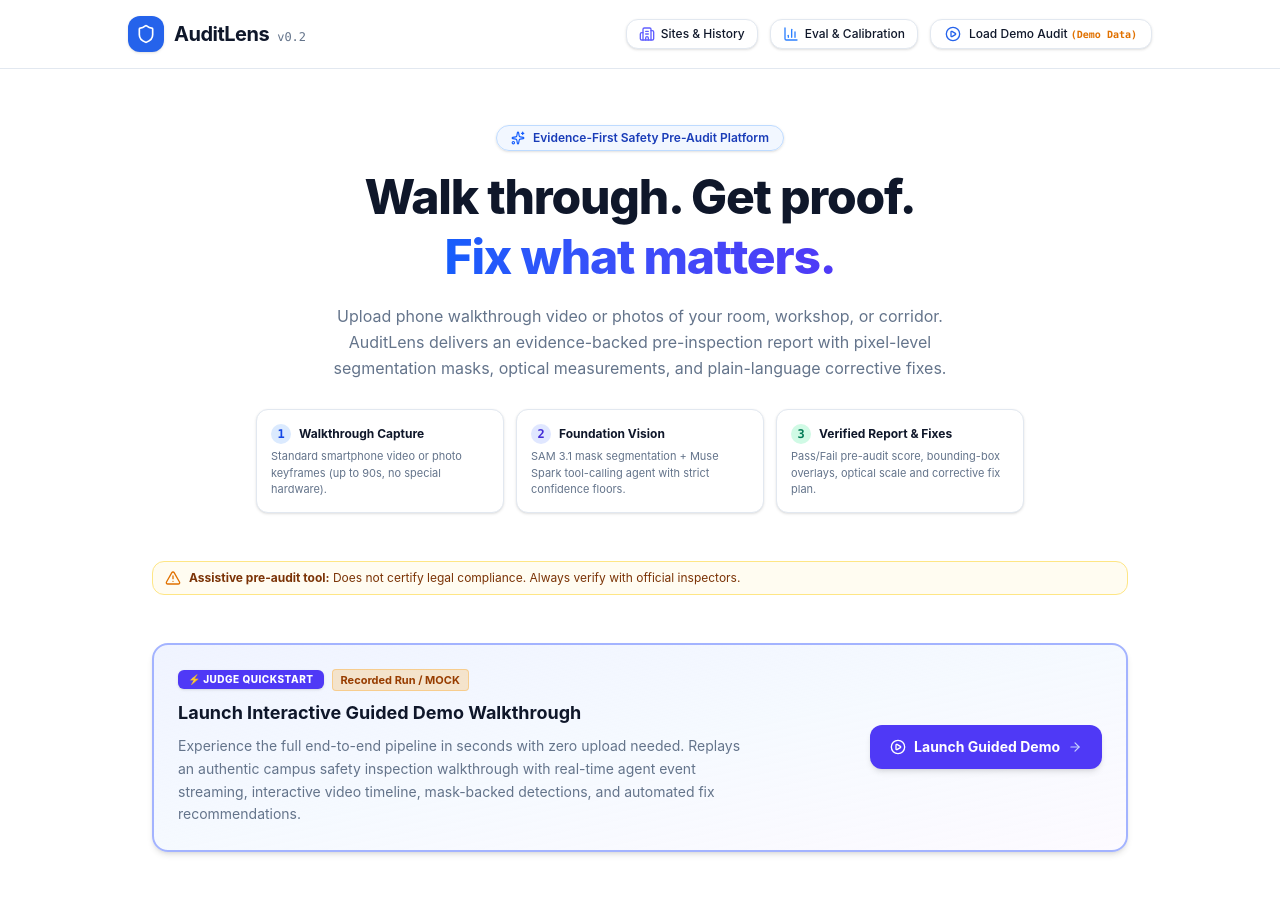
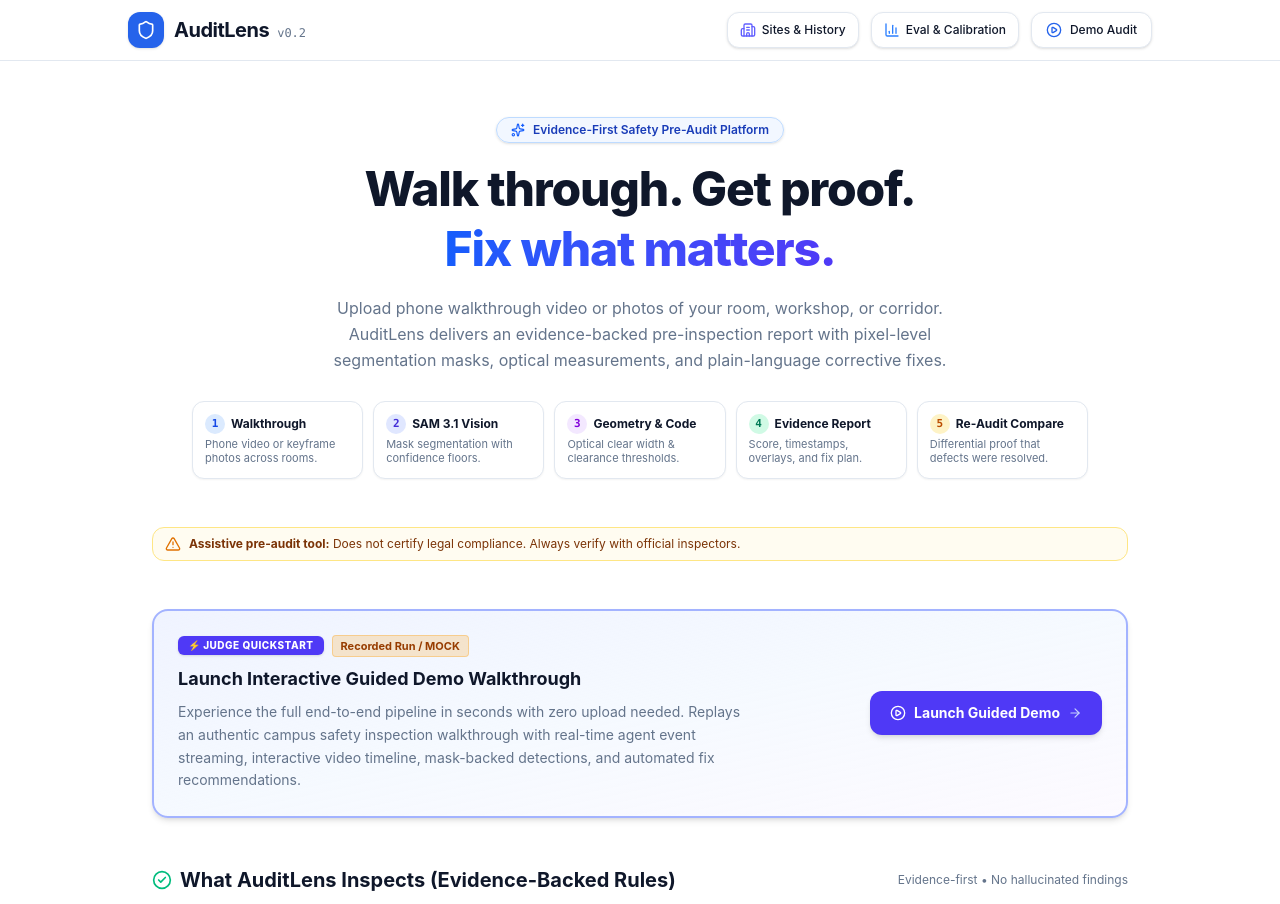
Before and after one commit to princetiwari1910/AuditLens, a React (Vite) app in the folder frontend/: page / in a window 1280 px wide. Shown: the top 904 px of the page. Built offline with nearby package versions, Linux system fonts and the light colour scheme; no server answers.

Commit message:
feat(frontend): finalize judge demo experience, supported capabilities grid, and 6-viewport matrix verification

```diff
--- a/frontend/src/pages/Home.tsx
+++ b/frontend/src/pages/Home.tsx
@@ -14,6 +14,10 @@ import {
   Building2,
   AlertCircle,
   RefreshCw,
+  CheckCircle2,
+  Ruler,
+  Flame,
+  Mic,
 } from 'lucide-react';
 import {
   getAudits,
@@ -126,8 +130,8 @@ export default function Home() {
       )}
 
       {/* Top Navigation */}
-      <header className="border-b border-[var(--color-border)] bg-[var(--color-surface)]/80 backdrop-blur px-6 py-4 sticky top-0 z-20">
-        <div className="mx-auto flex max-w-5xl items-center justify-between">
+      <header className="border-b border-[var(--color-border)] bg-[var(--color-surface)]/80 backdrop-blur px-4 sm:px-6 py-3 sticky top-0 z-20">
+        <div className="mx-auto flex max-w-5xl flex-wrap items-center justify-between gap-3">
           <div className="flex items-center gap-2.5">
             <div className="flex h-9 w-9 items-center justify-center rounded-lg bg-[var(--color-accent)] text-white shadow-sm">
               <Shield className="h-5 w-5" />
@@ -142,10 +146,10 @@ export default function Home() {
             </div>
           </div>
 
-          <div className="flex items-center gap-3">
+          <div className="flex items-center gap-2 sm:gap-3 flex-wrap">
             <Link
               to="/sites"
-              className="inline-flex items-center gap-1.5 rounded-lg border border-[var(--color-border)] bg-[var(--color-surface)] px-3 py-1.5 text-xs font-medium text-[var(--color-text)] shadow-sm hover:bg-[var(--color-bg-secondary)]"
+              className="inline-flex items-center gap-1.5 rounded-lg border border-[var(--color-border)] bg-[var(--color-surface)] px-3 py-1.5 text-xs font-medium text-[var(--color-text)] shadow-sm hover:bg-[var(--color-bg-secondary)] min-h-[36px]"
             >
               <Building2 className="h-4 w-4 text-indigo-500" />
               <span className="hidden sm:inline">Sites & History</span>
@@ -153,14 +157,14 @@ export default function Home() {
 
             <Link
               to="/eval"
-              className="inline-flex items-center gap-1.5 rounded-lg border border-[var(--color-border)] bg-[var(--color-surface)] px-3 py-1.5 text-xs font-medium text-[var(--color-text)] shadow-sm hover:bg-[var(--color-bg-secondary)]"
+              className="inline-flex items-center gap-1.5 rounded-lg border border-[var(--color-border)] bg-[var(--color-surface)] px-3 py-1.5 text-xs font-medium text-[var(--color-text)] shadow-sm hover:bg-[var(--color-bg-secondary)] min-h-[36px]"
             >
               <BarChart3 className="h-4 w-4 text-blue-500" />
               <span className="hidden sm:inline">Eval & Calibration</span>
             </Link>
 
             {health && (
-              <span className="inline-flex items-center gap-1.5 rounded-full bg-blue-50 px-3 py-1 text-xs font-medium text-blue-700 ring-1 ring-blue-700/10 dark:bg-blue-950/60 dark:text-blue-300">
+              <span className="inline-flex items-center gap-1.5 rounded-full bg-blue-50 px-2.5 sm:px-3 py-1 text-xs font-medium text-blue-700 ring-1 ring-blue-700/10 dark:bg-blue-950/60 dark:text-blue-300">
                 <span className="h-1.5 w-1.5 rounded-full bg-blue-500 animate-pulse" />
                 {health.provider_mode} mode
               </span>
@@ -169,14 +173,14 @@ export default function Home() {
             <button
               onClick={() => handleLoadDemo(false)}
               disabled={isStartingDemo}
-              className="inline-flex items-center gap-2 rounded-lg border border-[var(--color-border)] bg-[var(--color-surface)] px-3.5 py-1.5 text-xs font-medium text-[var(--color-text)] shadow-sm hover:bg-[var(--color-bg-secondary)] focus:outline-none focus:ring-2 focus:ring-[var(--color-accent)]"
+              className="inline-flex items-center gap-1.5 sm:gap-2 rounded-lg border border-[var(--color-border)] bg-[var(--color-surface)] px-3 sm:px-3.5 py-1.5 text-xs font-medium text-[var(--color-text)] shadow-sm hover:bg-[var(--color-bg-secondary)] min-h-[36px] cursor-pointer"
             >
               {isStartingDemo ? (
                 <Loader2 className="h-4 w-4 animate-spin text-[var(--color-accent)]" />
               ) : (
                 <PlayCircle className="h-4 w-4 text-[var(--color-accent)]" />
               )}
-              <span>Load Demo Audit <strong className="text-[10px] text-amber-600 dark:text-amber-400 font-mono">(Demo Data)</strong></span>
+              <span>Demo Audit</span>
             </button>
           </div>
         </div>
@@ -201,33 +205,51 @@ export default function Home() {
             AuditLens delivers an evidence-backed pre-inspection report with pixel-level segmentation masks, optical measurements, and plain-language corrective fixes.
           </p>
 
-          {/* 3-Step Process Strip for Judges */}
-          <div className="grid grid-cols-1 sm:grid-cols-3 gap-3 pt-3 max-w-3xl mx-auto text-left">
-            <div className="rounded-xl border border-[var(--color-border)] bg-[var(--color-surface)] p-3.5 shadow-sm">
-              <div className="flex items-center gap-2 mb-1">
-                <span className="flex h-5 w-5 items-center justify-center rounded-full bg-blue-100 dark:bg-blue-900/60 text-blue-700 dark:text-blue-300 text-xs font-bold font-mono">1</span>
-                <span className="text-xs font-bold text-[var(--color-text)]">Walkthrough Capture</span>
+          {/* 5-Step Process Strip for Judges */}
+          <div className="grid grid-cols-2 sm:grid-cols-5 gap-2.5 pt-3 max-w-4xl mx-auto text-left">
+            <div className="rounded-xl border border-[var(--color-border)] bg-[var(--color-surface)] p-3 shadow-xs">
+              <div className="flex items-center gap-1.5 mb-1">
+                <span className="flex h-5 w-5 items-center justify-center rounded-full bg-blue-100 dark:bg-blue-900/60 text-blue-700 dark:text-blue-300 text-[11px] font-bold font-mono">1</span>
+                <span className="text-xs font-bold text-[var(--color-text)] truncate">Walkthrough</span>
               </div>
-              <p className="text-[11px] text-[var(--color-text-secondary)] leading-normal">
-                Standard smartphone video or photo keyframes (up to 90s, no special hardware).
+              <p className="text-[11px] text-[var(--color-text-secondary)] leading-tight">
+                Phone video or keyframe photos across rooms.
               </p>
             </div>
-            <div className="rounded-xl border border-[var(--color-border)] bg-[var(--color-surface)] p-3.5 shadow-sm">
-              <div className="flex items-center gap-2 mb-1">
-                <span className="flex h-5 w-5 items-center justify-center rounded-full bg-indigo-100 dark:bg-indigo-900/60 text-indigo-700 dark:text-indigo-300 text-xs font-bold font-mono">2</span>
-                <span className="text-xs font-bold text-[var(--color-text)]">Foundation Vision</span>
+            <div className="rounded-xl border border-[var(--color-border)] bg-[var(--color-surface)] p-3 shadow-xs">
+              <div className="flex items-center gap-1.5 mb-1">
+                <span className="flex h-5 w-5 items-center justify-center rounded-full bg-indigo-100 dark:bg-indigo-900/60 text-indigo-700 dark:text-indigo-300 text-[11px] font-bold font-mono">2</span>
+                <span className="text-xs font-bold text-[var(--color-text)] truncate">SAM 3.1 Vision</span>
               </div>
-              <p className="text-[11px] text-[var(--color-text-secondary)] leading-normal">
-                SAM 3.1 mask segmentation + Muse Spark tool-calling agent with strict confidence floors.
+              <p className="text-[11px] text-[var(--color-text-secondary)] leading-tight">
+                Mask segmentation with confidence floors.
               </p>
             </div>
-            <div className="rounded-xl border border-[var(--color-border)] bg-[var(--color-surface)] p-3.5 shadow-sm">
-              <div className="flex items-center gap-2 mb-1">
-                <span className="flex h-5 w-5 items-center justify-center rounded-full bg-emerald-100 dark:bg-emerald-900/60 text-emerald-700 dark:text-emerald-300 text-xs font-bold font-mono">3</span>
-                <span className="text-xs font-bold text-[var(--color-text)]">Verified Report & Fixes</span>
+            <div className="rounded-xl border border-[var(--color-border)] bg-[var(--color-surface)] p-3 shadow-xs">
+              <div className="flex items-center gap-1.5 mb-1">
+                <span className="flex h-5 w-5 items-center justify-center rounded-full bg-purple-100 dark:bg-purple-900/60 text-purple-700 dark:text-purple-300 text-[11px] font-bold font-mono">3</span>
+                <span className="text-xs font-bold text-[var(--color-text)] truncate">Geometry & Code</span>
               </div>
-              <p className="text-[11px] text-[var(--color-text-secondary)] leading-normal">
-                Pass/Fail pre-audit score, bounding-box overlays, optical scale and corrective fix plan.
+              <p className="text-[11px] text-[var(--color-text-secondary)] leading-tight">
+                Optical clear width & clearance thresholds.
+              </p>
+            </div>
+            <div className="rounded-xl border border-[var(--color-border)] bg-[var(--color-surface)] p-3 shadow-xs">
+              <div className="flex items-center gap-1.5 mb-1">
+                <span className="flex h-5 w-5 items-center justify-center rounded-full bg-emerald-100 dark:bg-emerald-900/60 text-emerald-700 dark:text-emerald-300 text-[11px] font-bold font-mono">4</span>
+                <span className="text-xs font-bold text-[var(--color-text)] truncate">Evidence Report</span>
+              </div>
+              <p className="text-[11px] text-[var(--color-text-secondary)] leading-tight">
+                Score, timestamps, overlays, and fix plan.
+              </p>
+            </div>
+            <div className="rounded-xl border border-[var(--color-border)] bg-[var(--color-surface)] p-3 shadow-xs col-span-2 sm:col-span-1">
+              <div className="flex items-center gap-1.5 mb-1">
+                <span className="flex h-5 w-5 items-center justify-center rounded-full bg-amber-100 dark:bg-amber-900/60 text-amber-700 dark:text-amber-300 text-[11px] font-bold font-mono">5</span>
+                <span className="text-xs font-bold text-[var(--color-text)] truncate">Re-Audit Compare</span>
+              </div>
+              <p className="text-[11px] text-[var(--color-text-secondary)] leading-tight">
+                Differential proof that defects were resolved.
               </p>
             </div>
           </div>
@@ -269,6 +291,61 @@ export default function Home() {
                 <span>Launch Guided Demo</span>
                 <ArrowRight className="h-3.5 w-3.5 text-indigo-200" />
               </button>
+            </div>
+          </div>
+        </section>
+
+        {/* Supported Capabilities Card Grid (What the AI checks) */}
+        <section className="space-y-3.5">
+          <div className="flex items-center justify-between">
+            <h2 className="text-lg sm:text-xl font-bold text-[var(--color-text)] flex items-center gap-2">
+              <CheckCircle2 className="h-5 w-5 text-emerald-500" />
+              <span>What AuditLens Inspects (Evidence-Backed Rules)</span>
+            </h2>
+            <span className="text-xs text-[var(--color-text-secondary)] hidden sm:inline">
+              Evidence-first • No hallucinated findings
+            </span>
+          </div>
+
+          <div className="grid grid-cols-1 sm:grid-cols-2 lg:grid-cols-4 gap-3">
+            <div className="rounded-xl border border-[var(--color-border)] bg-[var(--color-surface)] p-4 space-y-1.5 shadow-xs">
+              <div className="flex items-center gap-2 text-indigo-600 dark:text-indigo-400">
+                <Ruler className="h-4 w-4" />
+                <h4 className="text-xs font-bold text-[var(--color-text)]">Clear Egress Width</h4>
+              </div>
+              <p className="text-[11px] text-[var(--color-text-secondary)] leading-relaxed">
+                Measures passage clearance against physical thresholds (≥ 36 in / 0.91 m) using optical depth scaling and corridor boundary planes.
+              </p>
+            </div>
+
+            <div className="rounded-xl border border-[var(--color-border)] bg-[var(--color-surface)] p-4 space-y-1.5 shadow-xs">
+              <div className="flex items-center gap-2 text-rose-600 dark:text-rose-400">
+                <Flame className="h-4 w-4" />
+                <h4 className="text-xs font-bold text-[var(--color-text)]">Fire Extinguisher Access</h4>
+              </div>
+              <p className="text-[11px] text-[var(--color-text-secondary)] leading-relaxed">
+                SAM 3.1 segmenter detects wall-mounted extinguishers, verifies unobstructed access cones, and checks proximity signage.
+              </p>
+            </div>
+
+            <div className="rounded-xl border border-[var(--color-border)] bg-[var(--color-surface)] p-4 space-y-1.5 shadow-xs">
+              <div className="flex items-center gap-2 text-emerald-600 dark:text-emerald-400">
+                <Shield className="h-4 w-4" />
+                <h4 className="text-xs font-bold text-[var(--color-text)]">Exit Signage & Doors</h4>
+              </div>
+              <p className="text-[11px] text-[var(--color-text-secondary)] leading-relaxed">
+                Verifies visible illuminated emergency exit signs along paths and checks that panic hardware and emergency doors are not padlocked.
+              </p>
+            </div>
+
+            <div className="rounded-xl border border-[var(--color-border)] bg-[var(--color-surface)] p-4 space-y-1.5 shadow-xs">
+              <div className="flex items-center gap-2 text-blue-600 dark:text-blue-400">
+                <Mic className="h-4 w-4" />
+                <h4 className="text-xs font-bold text-[var(--color-text)]">Voice Note Mapping</h4>
+              </div>
+              <p className="text-[11px] text-[var(--color-text-secondary)] leading-relaxed">
+                Muse Voice Transcribe captures spoken walkthrough notes and automatically correlates reported hazards to keyframe visual locations.
+              </p>
             </div>
           </div>
         </section>
```
Also changed, not shown: frontend/src/pages/Report.tsx (+39 -5 lines), 1 other file (tests, documents, lock files or other folders).
